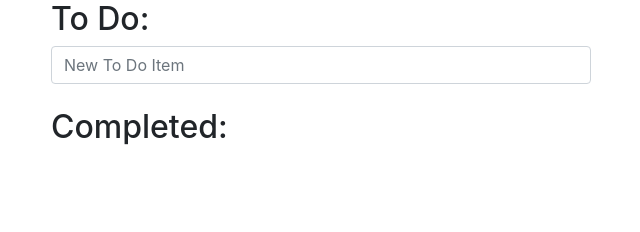
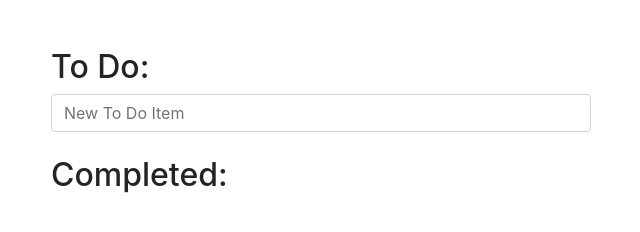
Before and after one commit to rfauzan24/Todo, a plain HTML site: page index.html in a window 1280 px wide. Shown: the whole page, without its empty margins (34-674 px from the left). Drawn offline with Linux system fonts and the light colour scheme.

Commit message:
Update SCSS

```diff
--- a/index.html
+++ b/index.html
@@ -5,6 +5,7 @@
     <meta name="viewport" content="width=device-width, initial-scale=1">
     <script src="bower_components/angular/angular.min.js"></script>
 	<link rel="stylesheet" href="bower_components/bootstrap/dist/css/bootstrap.min.css">
+	<link rel="stylesheet" type="text/css" href="stye.scss">
   </head>
 
   <script>
@@ -83,6 +84,8 @@
   <div class="container">
   <div class="row">
     <div id="list1" class="col-md-6" ng-controller='ToDoListController as list1'>
+       <br>
+       <br>
        <h2>To Do:</h2>
        <form ng-submit="list1.addNewItem();" >
        <input type="text" class="form-control" ng-model="list1.newItem" placeholder="New To Do Item" >
```
Also changed, not shown: style.scss (renamed from style.css).
